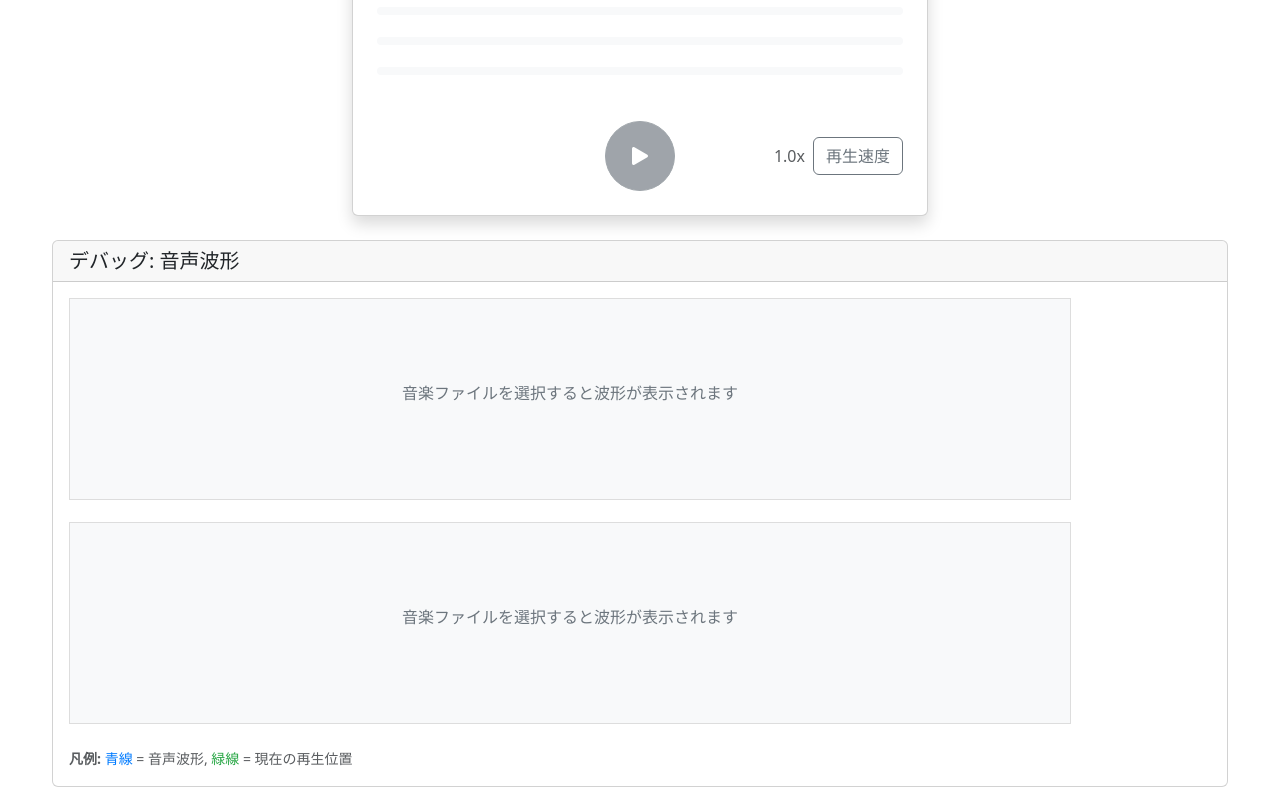
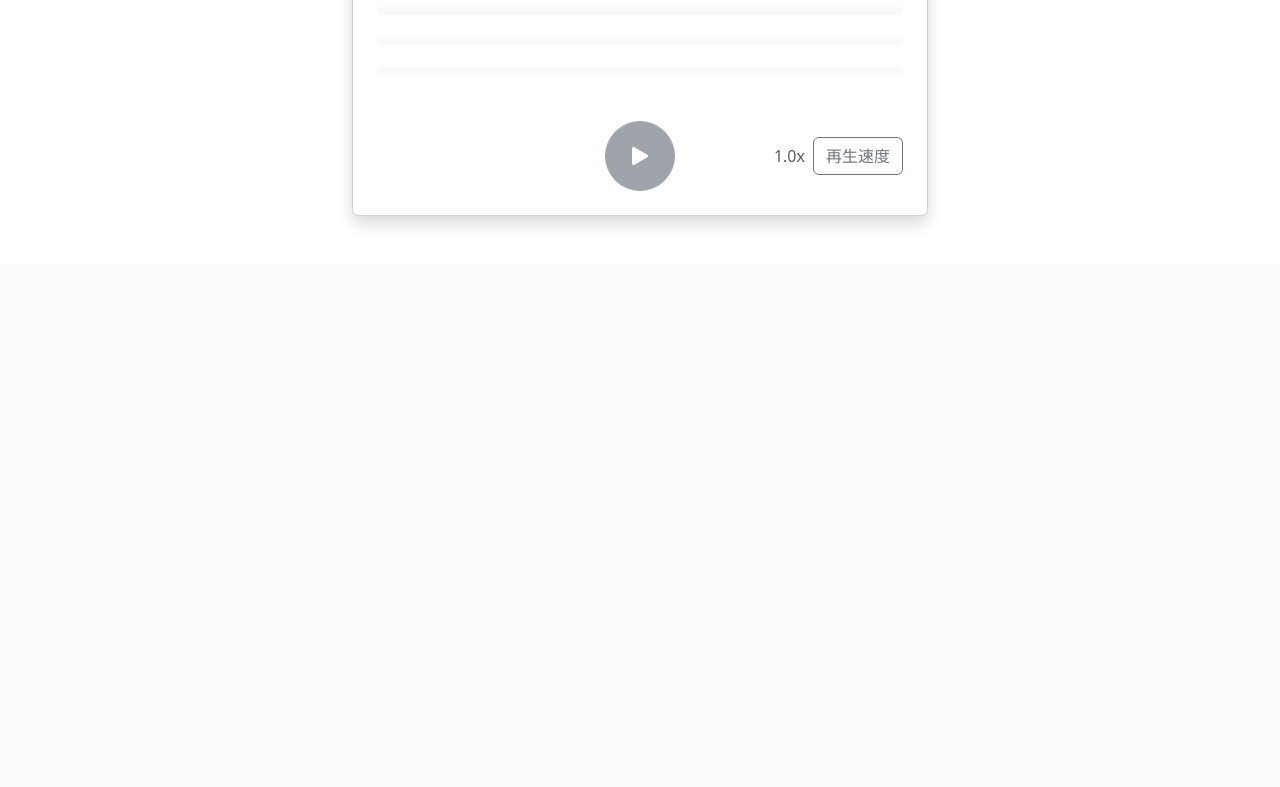
Before and after one commit to shogonakamura1/Auto-Player, a Django app: page / in a window 1280 px wide. Shown: the part 536-1323 px from the top of the page. After the commit the page ends 761 px from the top, so only its background shows below. Run offline with Django 5.2, Linux system fonts and the light colour scheme; the visitor is signed in with stand-in values (Sample User, id 1); data that the repository does not hold is empty.

Commit message:
デバッグ用音声波形表示エリアを非表示に変更

```diff
--- a/player/templates/player/main_player.html
+++ b/player/templates/player/main_player.html
@@ -111,7 +111,7 @@
 </div>
 
 <!-- デバッグ用: 音声波形表示エリア -->
-<div class="container mt-4 waveform-container">
+<div class="container mt-4 waveform-container" style="display: none;">
     <div class="card">
         <div class="card-header">
             <h5 class="mb-0">デバッグ: 音声波形</h5>
```
